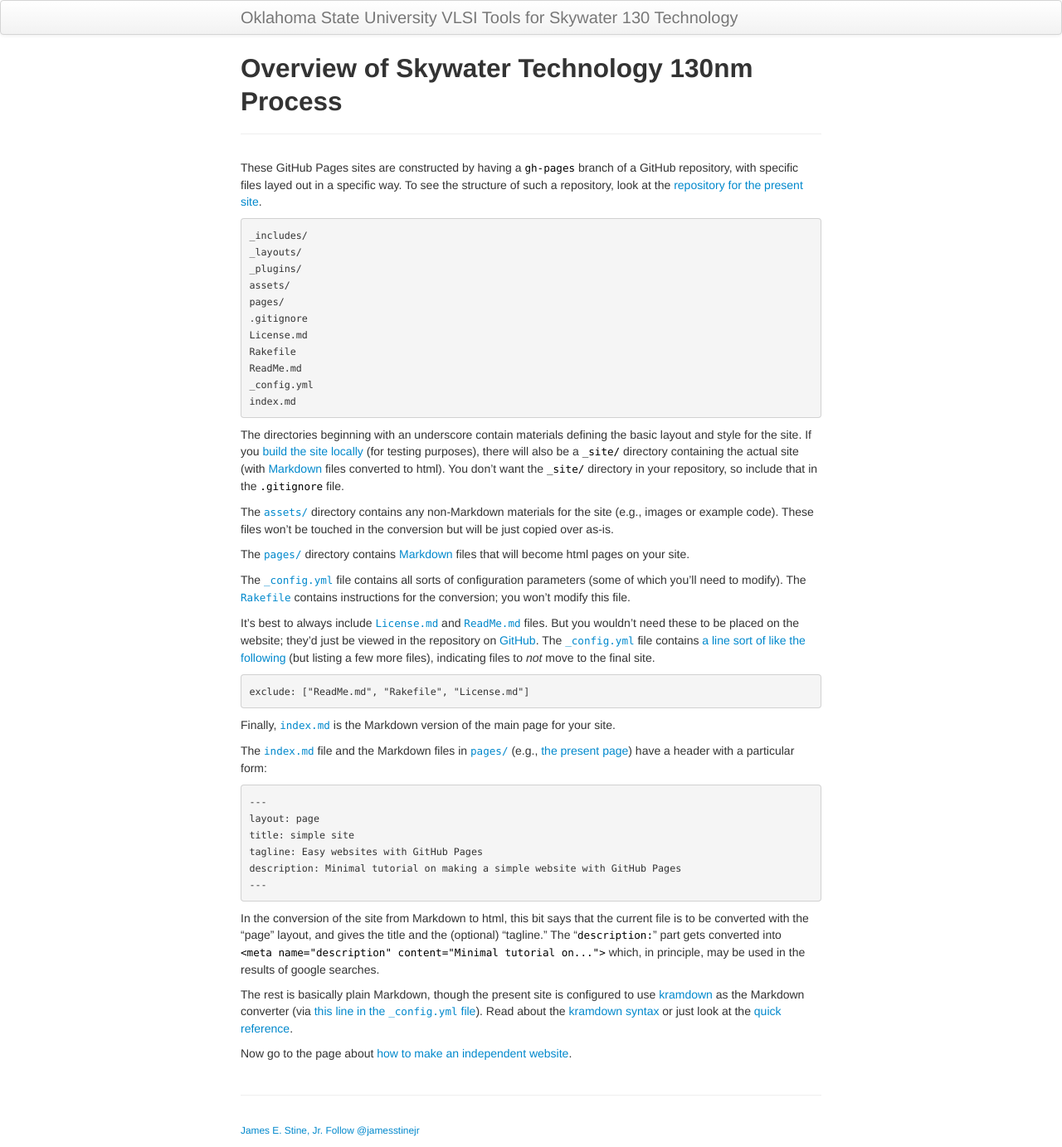
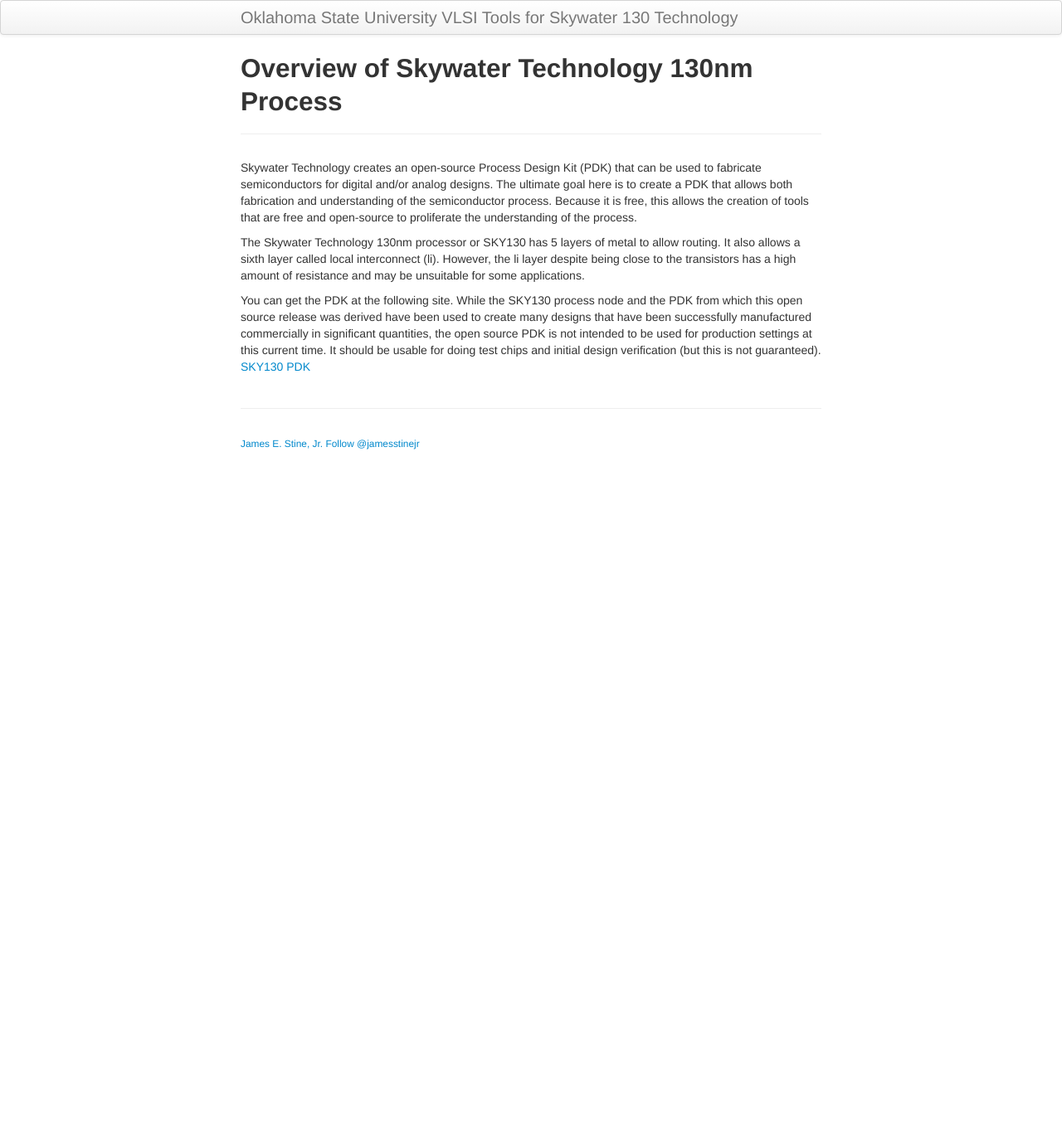
Before and after one commit to stineje/stineje.github.io, a Jekyll site: the page built from pages/overview.md, in a window 1280 px wide. Shown: the whole page at 83% size. Built offline with Jekyll 4.4.1, drawn with Linux system fonts in a browser that asks for light colours; comment, search, counter and statistics services are not loaded; after the commit the page ends 900 px from its top, so only the background shows below that.

Commit message:
Resources

```diff
--- a/pages/overview.md
+++ b/pages/overview.md
@@ -4,96 +4,24 @@
 description: Overview of construction of the Skywater Technology 130nm Process
 ---
 
-These GitHub Pages sites are constructed by having a `gh-pages` branch
-of a GitHub repository, with specific files layed out in a specific
-way. To see the structure of such a repository, look at the
-[repository for the present site](https://github.com/kbroman/simple_site).
+Skywater Technology creates an open-source Process Design Kit (PDK)
+that can be used to fabricate semiconductors for digital and/or analog
+designs.  The ultimate goal here is to create a PDK that allows both
+fabrication and understanding of the semiconductor process.  Because
+it is free, this allows the creation of tools that are free and
+open-source to proliferate the understanding of the process.
 
-    _includes/
-    _layouts/
-    _plugins/
-    assets/
-    pages/
-    .gitignore
-    License.md
-    Rakefile
-    ReadMe.md
-    _config.yml
-    index.md
+The Skywater Technology 130nm processor or SKY130 has 5 layers of
+metal to allow routing.  It also allows a sixth layer called local
+interconnect (li).  However, the li layer despite being close to the
+transistors has a high amount of resistance and may be unsuitable for
+some applications.
 
-The directories beginning with an underscore contain materials
-defining the basic layout and style for the site. If you
-[build the site locally](local_test.html) (for testing
-purposes), there will also be a `_site/` directory containing the
-actual site (with
-[Markdown](https://daringfireball.net/projects/markdown/) files
-converted to html). You don't want the `_site/` directory in your
-repository, so include that in the `.gitignore` file.
-
-The
-[`assets/`](https://github.com/kbroman/simple_site/tree/gh-pages/assets)
-directory contains any non-Markdown materials for the site (e.g.,
-images or example code). These files won't be touched in the
-conversion but will be just copied over as-is.
-
-The
-[`pages/`](https://github.com/kbroman/simple_site/tree/gh-pages/pages)
-directory contains
-[Markdown](https://daringfireball.net/projects/markdown/) files that
-will become html pages on your site.
-
-The
-[`_config.yml`](https://github.com/kbroman/simple_site/blob/gh-pages/_config.yml)
-file contains all sorts of configuration parameters (some of which
-you'll need to modify). The [`Rakefile`](https://github.com/kbroman/simple_site/blob/gh-pages/Rakefile) contains instructions for
-the conversion; you won't modify this file.
-
-It's best to always include
-[`License.md`](https://github.com/kbroman/simple_site/tree/gh-pages/License.md)
-and
-[`ReadMe.md`](https://github.com/kbroman/simple_site/tree/gh-pages/ReadMe.md)
-files. But you wouldn't need these to be placed on the website; they'd
-just be viewed in the repository on [GitHub](https://github.com). The
-[`_config.yml`](https://github.com/kbroman/simple_site/tree/gh-pages/_config.yml)
-file contains
-[a line sort of like the following](https://github.com/kbroman/simple_site/blob/gh-pages/_config.yml#L5)
-(but listing a few more files), indicating files to _not_ move to the
-final site.
-
-    exclude: ["ReadMe.md", "Rakefile", "License.md"]
-
-Finally,
-[`index.md`](https://raw.githubusercontent.com/kbroman/simple_site/gh-pages/index.md)
-is the Markdown version of the main page for your site.
-
-The
-[`index.md`](https://raw.githubusercontent.com/kbroman/simple_site/gh-pages/index.md)
-file and the Markdown files in
-[`pages/`](https://github.com/kbroman/simple_site/blob/gh-pages/pages)
-(e.g.,
-[the present page](https://raw.githubusercontent.com/kbroman/simple_site/gh-pages/pages/overview.md))
-have a header with a particular form:
-
-    ---
-    layout: page
-    title: simple site
-    tagline: Easy websites with GitHub Pages
-    description: Minimal tutorial on making a simple website with GitHub Pages
-    ---
-
-In the conversion of the site from Markdown to html, this bit says
-that the current file is to be converted with the &ldquo;page&rdquo;
-layout, and gives the title and the (optional) &ldquo;tagline.&rdquo;
-The "`description:`" part gets converted into
-`<meta name="description" content="Minimal tutorial on...">`
-which, in principle, may be used in the results of google searches.
-
-The rest is basically plain Markdown, though the present site is
-configured to use [kramdown](https://kramdown.gettalong.org/) as the
-Markdown converter (via
-[this line in the `_config.yml` file](https://github.com/kbroman/simple_site/blob/gh-pages/_config.yml#L23)).
-Read about the [kramdown syntax](https://kramdown.gettalong.org/syntax.html)
-or just look at the
-[quick reference](https://kramdown.gettalong.org/quickref.html).
-
-Now go to the page about [how to make an independent website](independent_site.html).
+You can get the PDK at the following site.  While the SKY130 process
+node and the PDK from which this open source release was derived have
+been used to create many designs that have been successfully
+manufactured commercially in significant quantities, the open source
+PDK is not intended to be used for production settings at this current
+time. It should be usable for doing test chips and initial design
+verification (but this is not guaranteed).
+[SKY130 PDK](https://github.com/google/skywater-pdk)
```
Also changed, not shown: sky130PDK.png (added).
